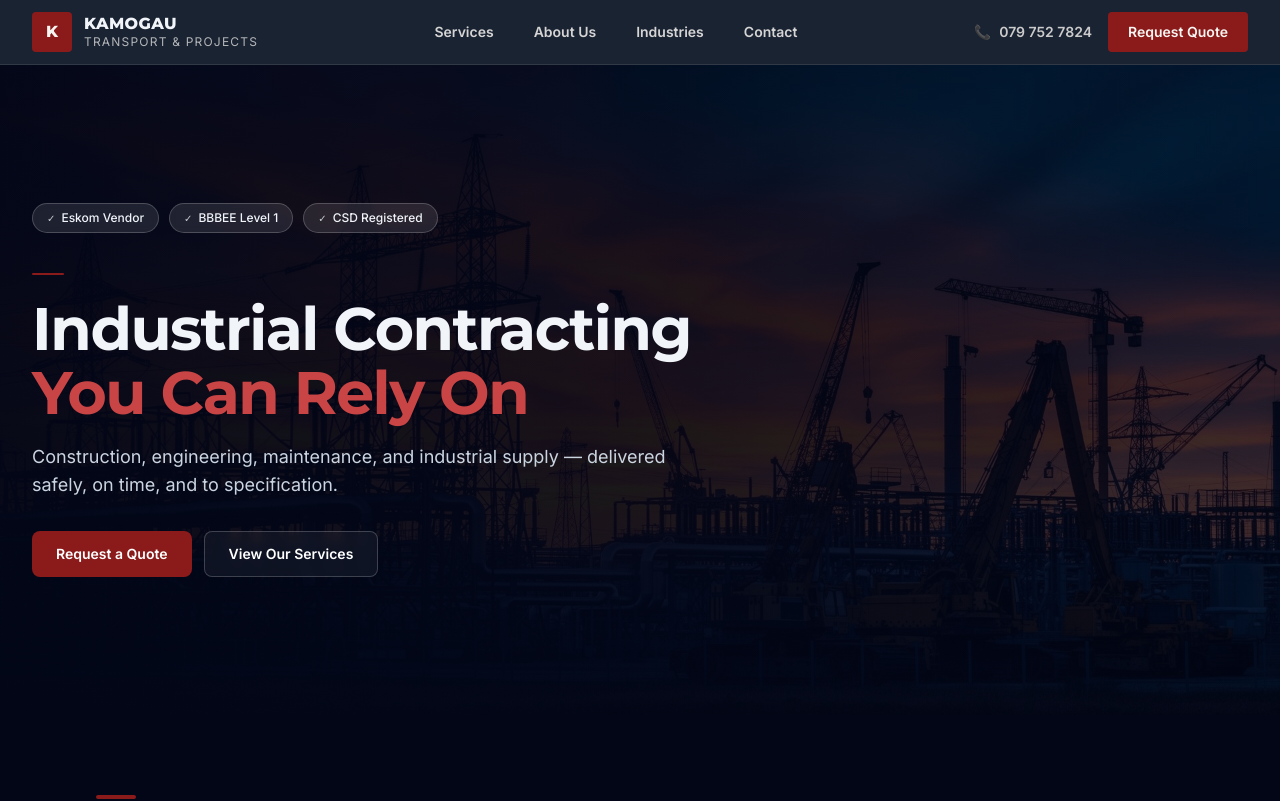
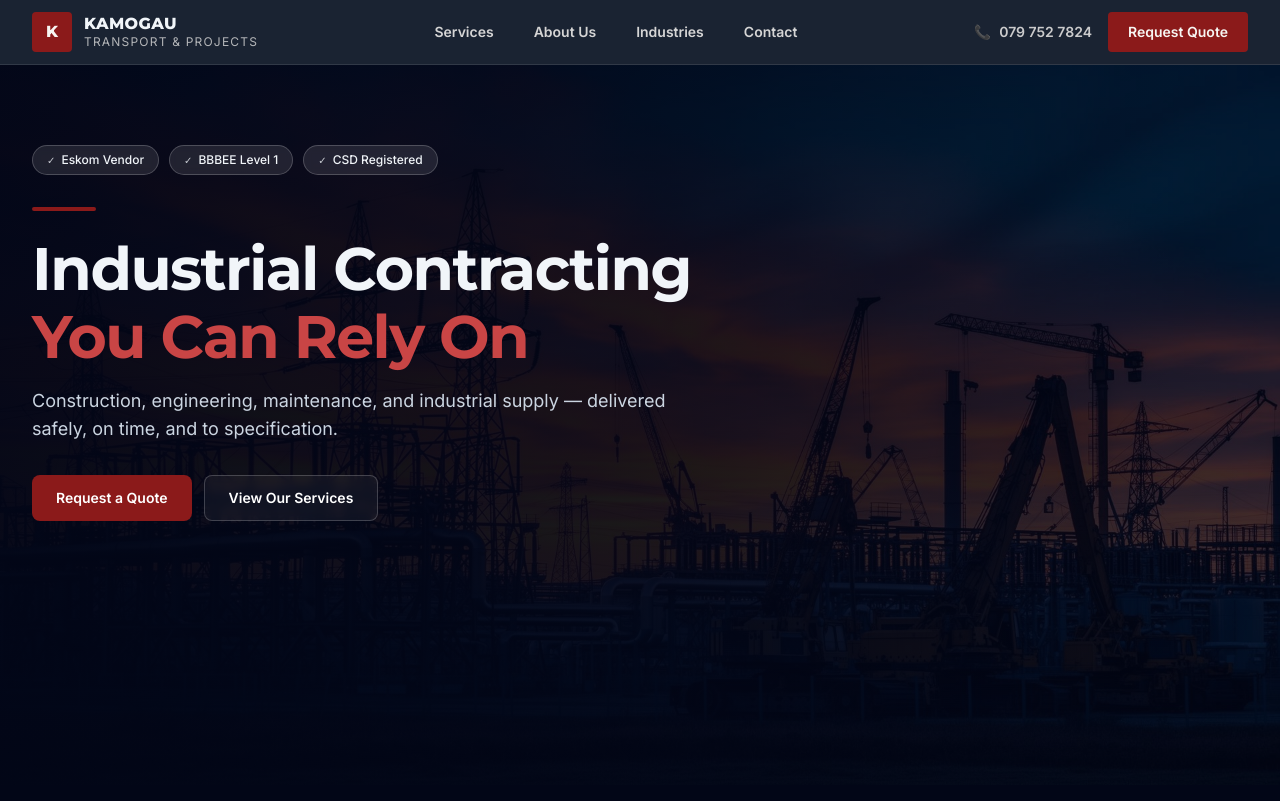
Before and after one commit to Tiego3/kamogau-site, a React (Vite) app: page / in a window 1280 px wide. Shown: the top 801 px of the page. Built offline with nearby package versions, Linux system fonts and the light colour scheme.

Commit message:
Tighten hero top spacing

```diff
--- a/src/components/Hero.jsx
+++ b/src/components/Hero.jsx
@@ -8,7 +8,7 @@ const badges = [
 
 export default function Hero() {
   return (
-    <section id="hero" className="relative min-h-[600px] sm:min-h-[650px]">
+    <section id="hero" className="relative min-h-[680px] lg:min-h-[720px]">
       {/* Full-width background image */}
       <img
         src={heroImg}
@@ -20,10 +20,10 @@ export default function Hero() {
       <div className="absolute inset-0 bg-gradient-to-r from-slate-950/90 via-slate-950/60 to-transparent" />
 
       {/* Content - edge to edge */}
-      <div className="relative flex min-h-[600px] sm:min-h-[650px] items-center px-4 sm:px-6 lg:px-8 py-16 sm:py-20">
-        <div className="max-w-4xl">
+      <div className="relative flex min-h-[680px] lg:min-h-[720px] items-start px-4 sm:px-6 lg:px-8 pt-10 pb-20">
+      <div className="max-w-[760px]">
           {/* Badges */}
-          <div className="flex flex-wrap gap-2.5">
+      <div className="flex flex-wrap gap-2.5 mt-10">
             {badges.map((badge) => (
               <span
                 key={badge.text}
@@ -36,11 +36,12 @@ export default function Hero() {
           </div>
 
           {/* Hero content */}
-          <div className="mt-10">
-            <div className="h-0.5 w-8 rounded-full bg-brand-red" />
-            <h1 className="mt-6 text-4xl sm:text-5xl lg:text-6xl font-bold tracking-tight leading-tight">
+          <div className="mt-8">
+            <div className="h-1 w-16 rounded-full bg-brand-red" />
+
+            <h1 className="mt-7 text-4xl sm:text-5xl lg:text-6xl font-bold tracking-tight leading-[1.05]">
               Industrial Contracting
-              <span className="block mt-1 text-brand-redSoft">You Can Rely On</span>
+              <span className="block mt-2 text-brand-redSoft">You Can Rely On</span>
             </h1>
             <p className="mt-5 text-slate-300 text-base sm:text-lg leading-relaxed max-w-2xl">
               Construction, engineering, maintenance, and industrial supply — delivered safely, on time, and to specification.
```
